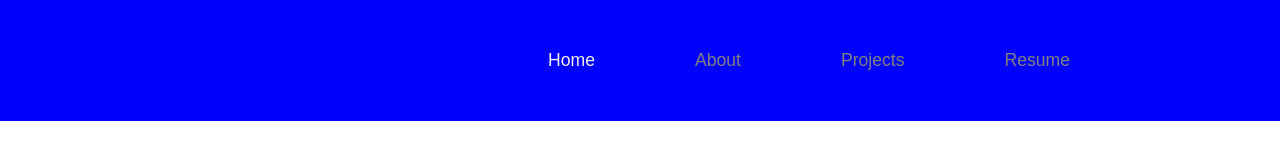
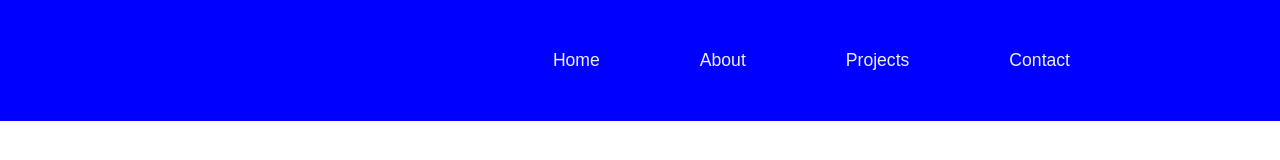
Before and after one commit to NolanHarless/HarlessPortfolio, a plain HTML site: page index.html in a window 1280 px wide. Drawn offline with Linux system fonts and the light colour scheme.

Commit message:
added about.html and contact.html and projects.html.

```diff
--- a/index.html
+++ b/index.html
@@ -16,13 +16,13 @@
                         <a href="index.html">Home</a>
                     </li>
                     <li>
-                        About
+                        <a href="about.html">About</a>
                     </li>
                     <li>
-                        Projects
+                        <a href="projects.html">Projects</a>
                     </li>
                     <li>
-                        Resume
+                        <a href="contact.html">Contact</a>
                     </li>
                 </ul>
 
```
